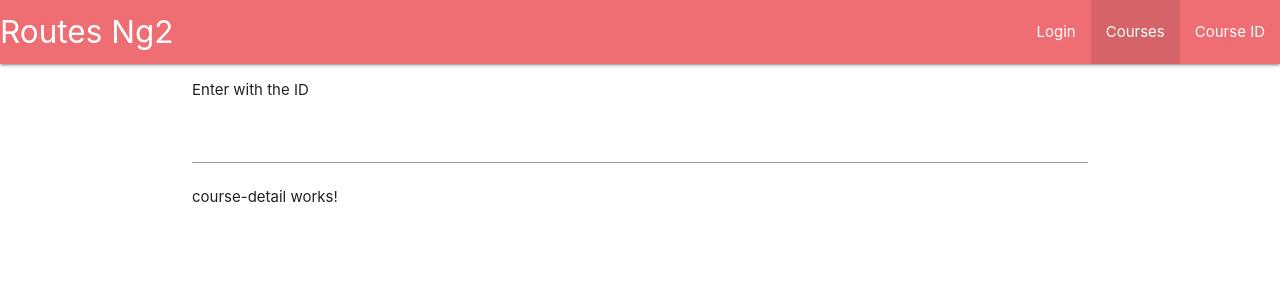
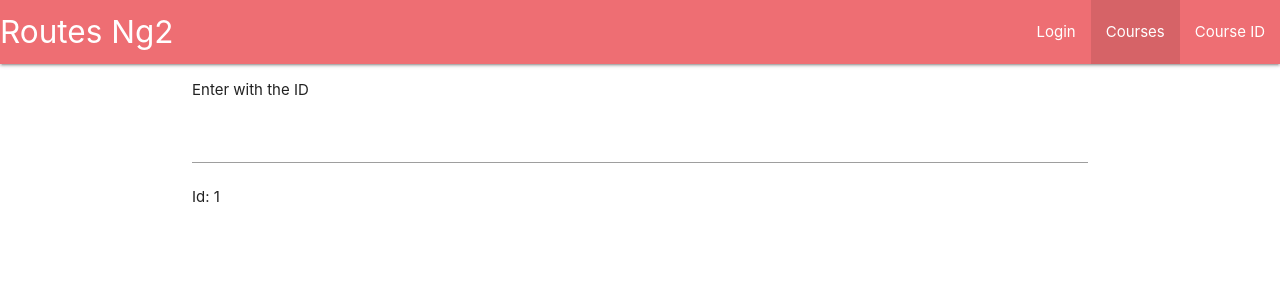
Before and after one commit to igortuag/angular-contacts, an Angular app: page /course/1 in a window 1280 px wide. Shown: the top 300 px of the page. Built offline with nearby package versions, Linux system fonts and the light colour scheme.

Commit message:
add ActivatedRoute as dependence injection

```diff
--- a/src/app/course-detail/course-detail.component.html
+++ b/src/app/course-detail/course-detail.component.html
@@ -1,3 +1 @@
-<p>
-  course-detail works!
-</p>
+<p>Id: {{ id }}</p>
--- a/src/app/course-detail/course-detail.component.ts
+++ b/src/app/course-detail/course-detail.component.ts
@@ -1,15 +1,17 @@
-import { Component, OnInit } from '@angular/core';
+import { Component, OnInit } from "@angular/core";
+import { ActivatedRoute } from "@angular/router";
 
 @Component({
-  selector: 'app-course-detail',
-  templateUrl: './course-detail.component.html',
-  styleUrls: ['./course-detail.component.css']
+  selector: "app-course-detail",
+  templateUrl: "./course-detail.component.html",
+  styleUrls: ["./course-detail.component.css"],
 })
 export class CourseDetailComponent implements OnInit {
+  id: string;
 
-  constructor() { }
-
-  ngOnInit() {
+  constructor(private route: ActivatedRoute) {
+    this.id = this.route.snapshot.params["id"];
   }
 
+  ngOnInit() {}
 }
```
